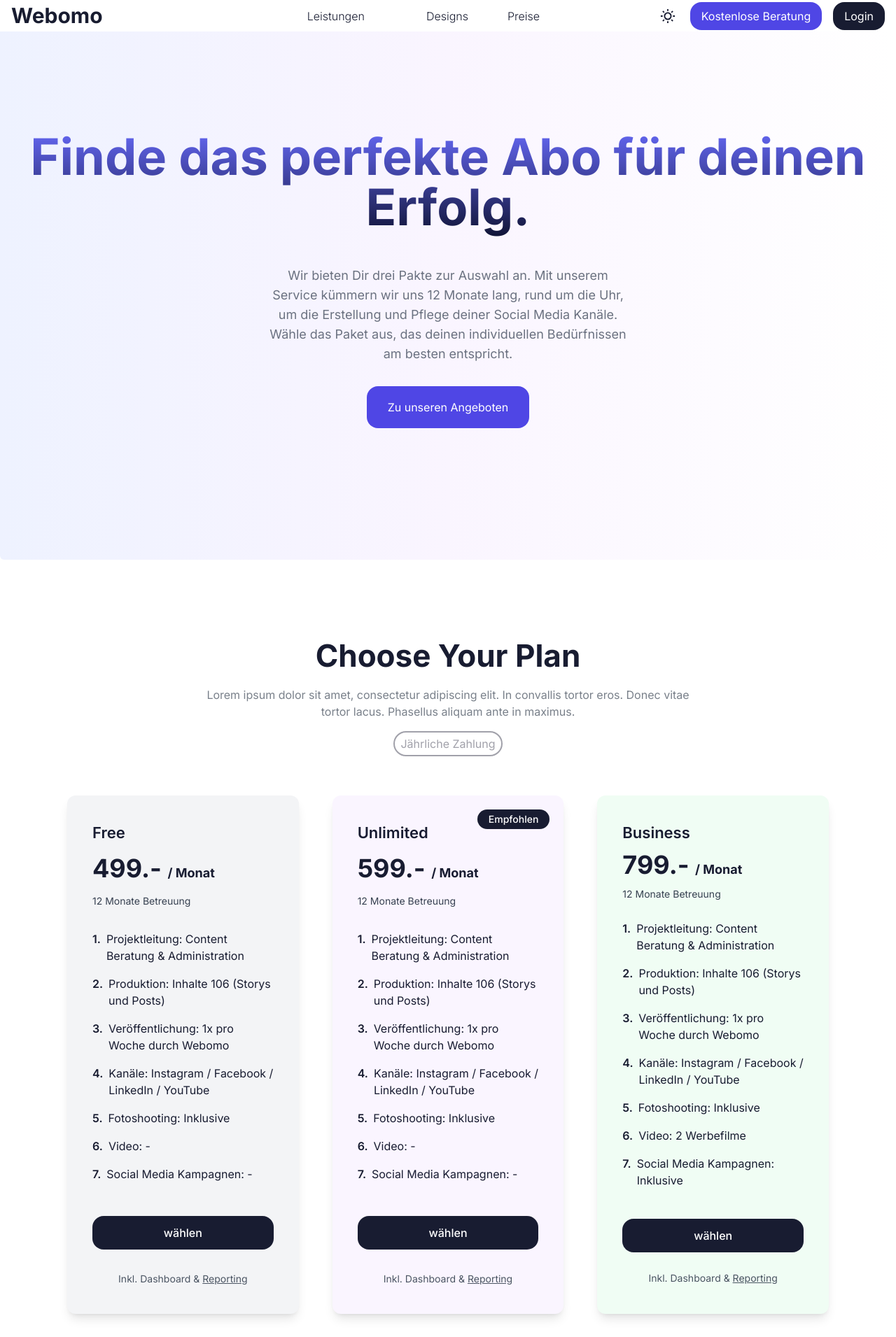
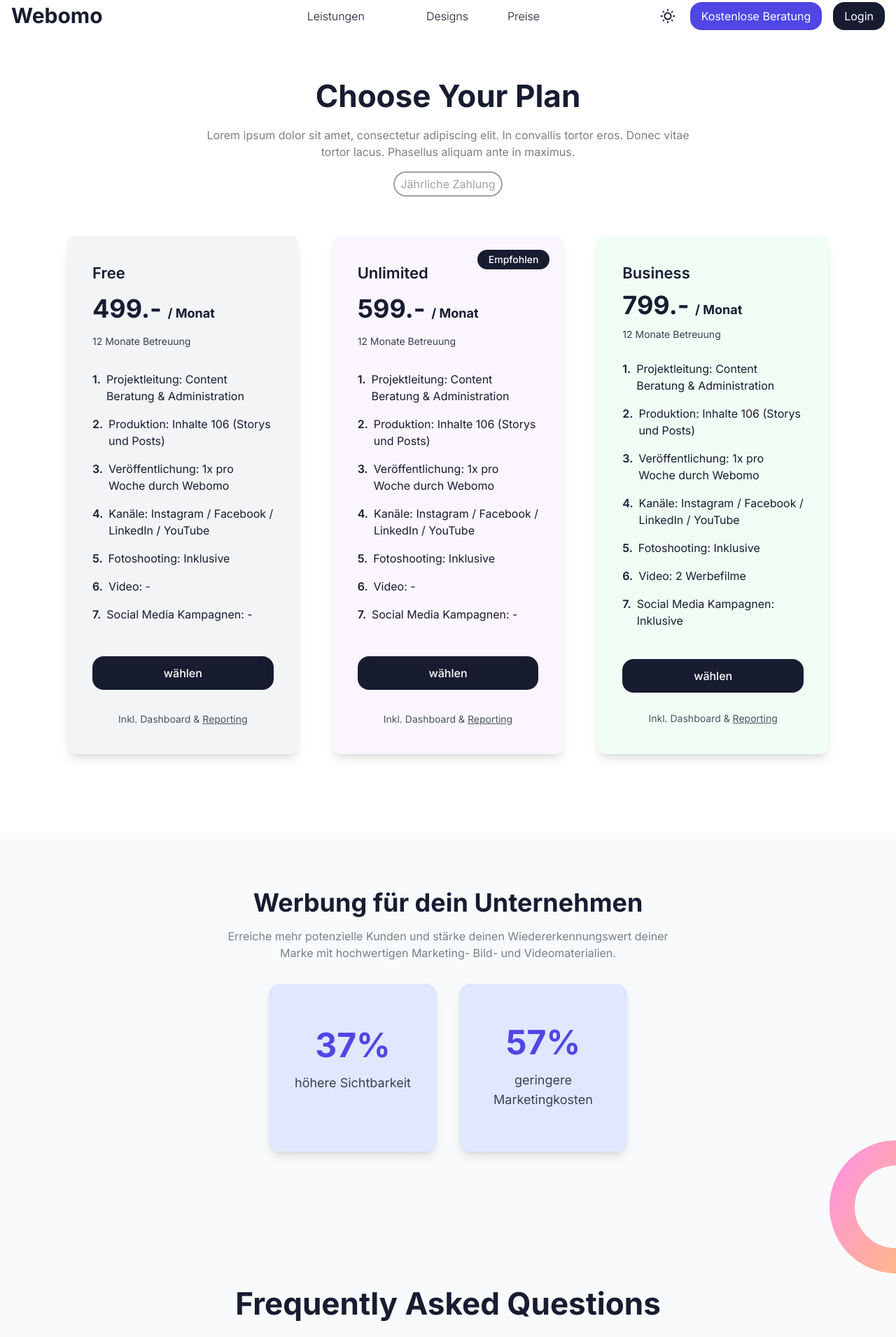
Before and after one commit to dawidglap/demo-webomo, a Next.js app: page /price in a window 1280 px wide. Shown: the top 1911 px of the page at 70% size. Built offline with nearby package versions, Linux system fonts and the light colour scheme; no server answers.

Commit message:
added faq

```diff
--- a/src/app/(site)/designs/page.tsx
+++ b/src/app/(site)/designs/page.tsx
@@ -67,6 +67,7 @@ const Designs = () => {
           <CompareDemo />
         </div>
       </div>
+      <AboutEnd />
     </>
   );
 };
--- a/src/app/(site)/price/page.tsx
+++ b/src/app/(site)/price/page.tsx
@@ -2,11 +2,12 @@ import React from "react";
 import Link from "next/link";
 import Pricing from "@/components/Pricing";
 import Stats from "@/components/Stats";
+import Faq from "@/components/Faq";
 
 const Price = () => {
   return (
     <>
-      <div className="relative flex  h-[40rem] min-h-[100vh] w-full items-center justify-center overflow-hidden rounded-md bg-gradient-to-r from-indigo-50 via-purple-50 to-white  antialiased dark:from-slate-900 dark:to-black">
+      {/* <div className="relative flex  h-[40rem] min-h-[100vh] w-full items-center justify-center overflow-hidden rounded-md bg-gradient-to-r from-indigo-50 via-purple-50 to-white  antialiased dark:from-slate-900 dark:to-black">
         <div className=" relative z-10  mx-auto w-full max-w-7xl  p-4 ">
           <h1 className="bg-opacity-50 bg-gradient-to-b from-indigo-500 to-slate-950  bg-clip-text pb-2 text-center text-4xl font-bold text-transparent dark:to-white md:pb-8 md:text-7xl">
             Finde das perfekte Abo für deinen Erfolg.
@@ -26,9 +27,10 @@ const Price = () => {
             </Link>
           </div>
         </div>
-      </div>
+      </div> */}
       <Pricing />
       <Stats />
+      <Faq />
     </>
   );
 };
```
Also changed, not shown: public/images/screens/food-beverage-4.png (added), public/images/screens/food-beverage-5.png (added).
